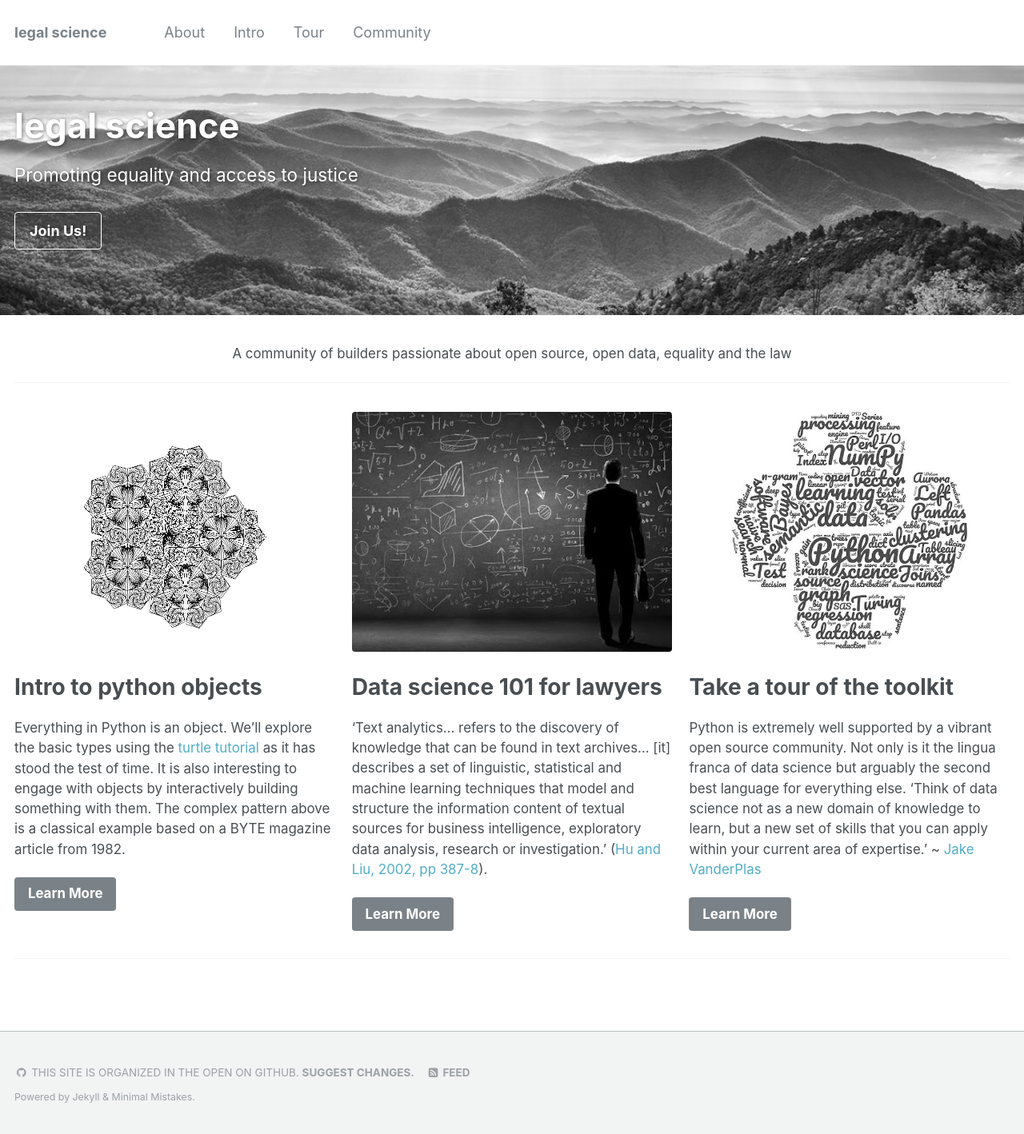
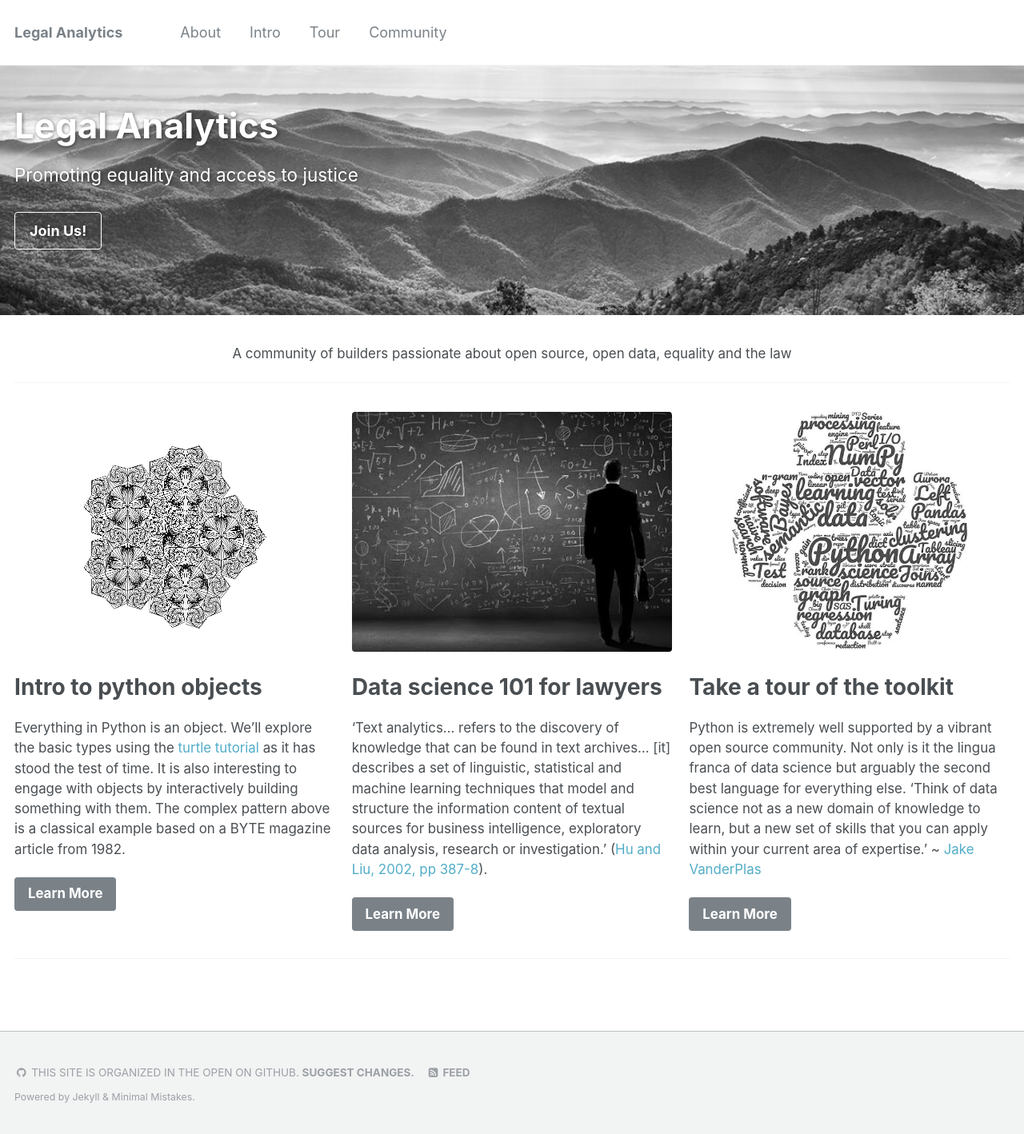
Before and after one commit to halkypi/lh, a Jekyll site: the page built from _pages/home.md, in a window 1280 px wide. Shown: the whole page at 80% size. Built offline with Jekyll 4.4.1, drawn with Linux system fonts in a browser that asks for light colours.

Commit message:
Update _config.yml

```diff
--- a/_config.yml
+++ b/_config.yml
@@ -7,7 +7,7 @@
 
 # Site Settings
 locale                   : "en"
-title                    : "legal science"
+title                    : "Legal Analytics"
 title_separator          : "-"
 name                     : "legal science"
 description              : "The purpose of this community is to promote equality and access to justice by increasing legal and technical literacy."
```
